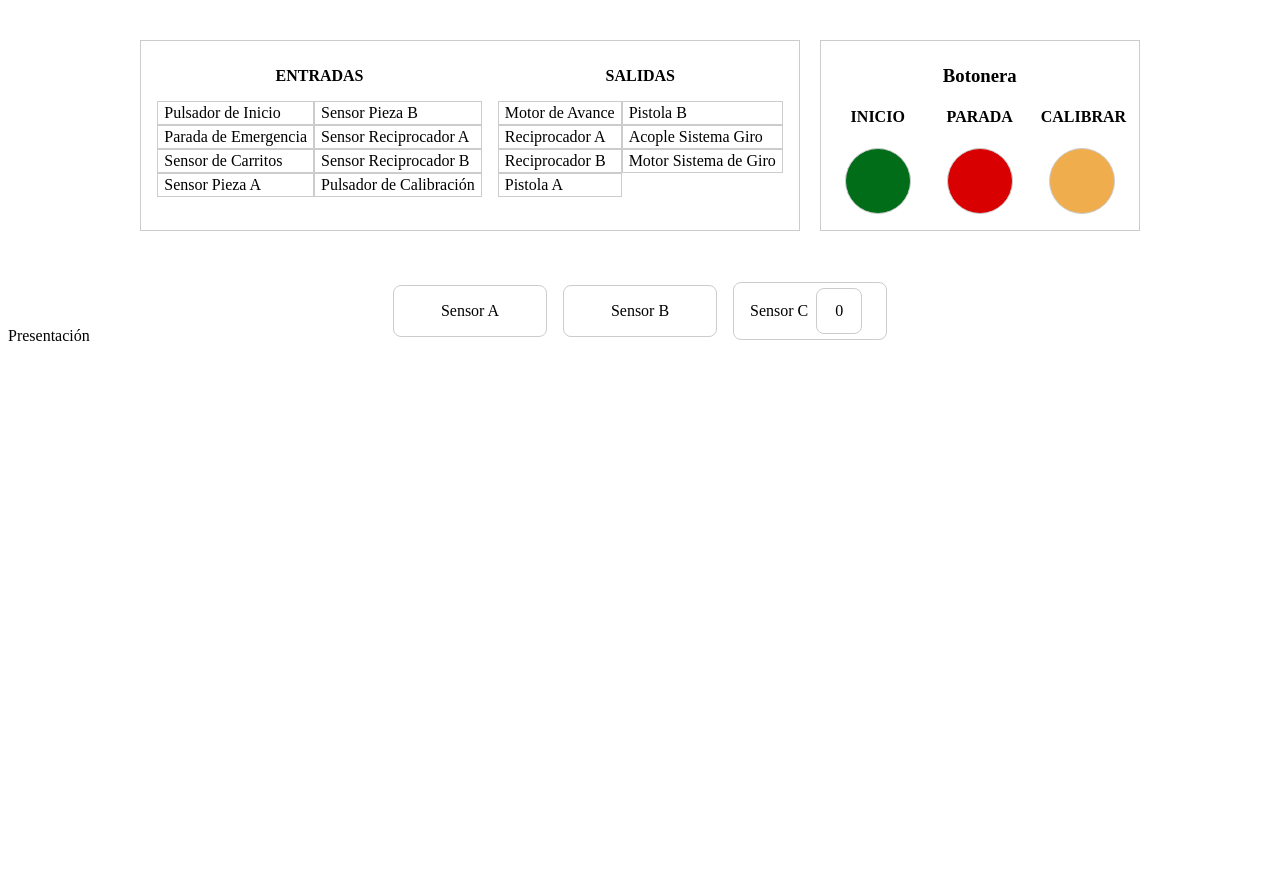
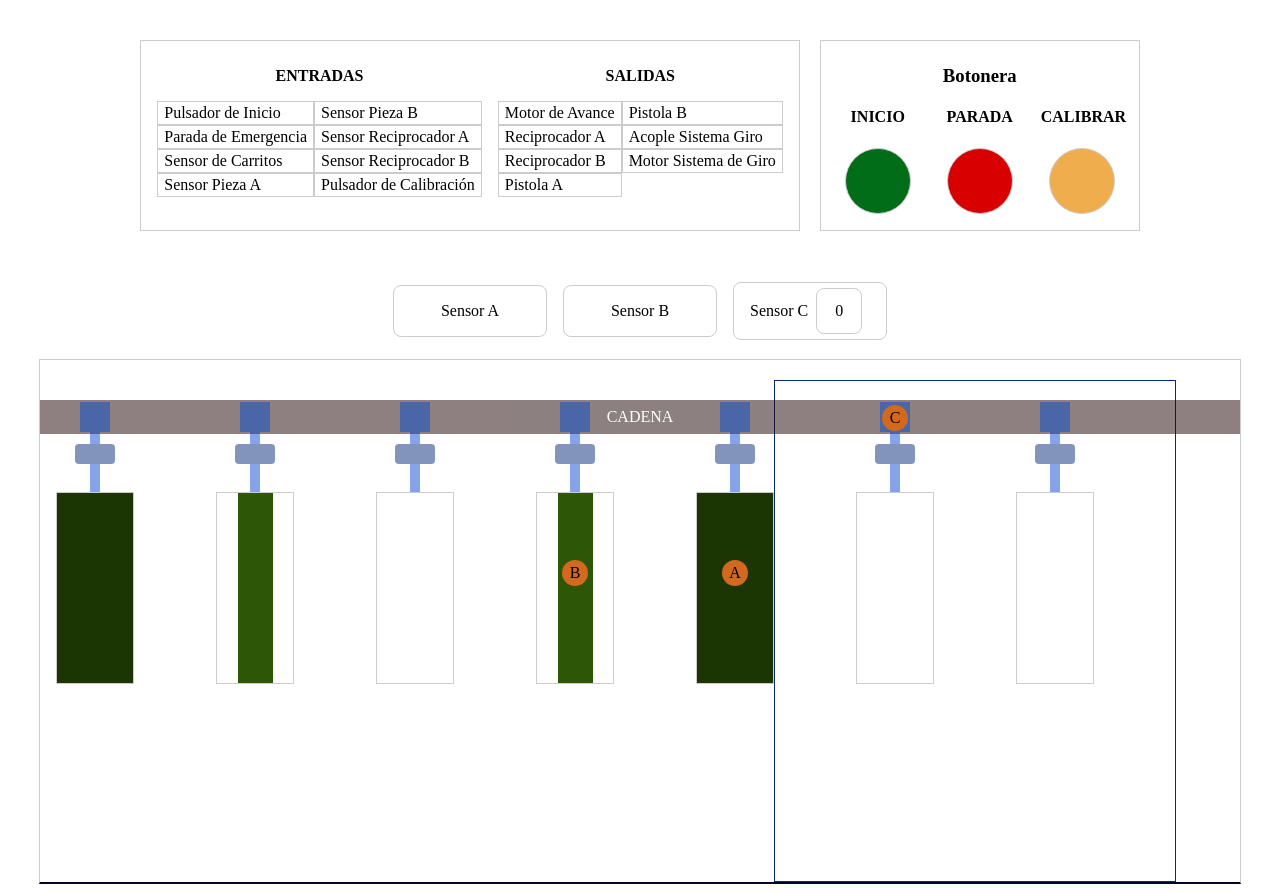
Before and after one commit to andriy-koz/saep-demo, a JavaScript app: page / in a window 1280 px wide. Before the commit the page ends 800 px from the top, so only its background shows below. Built offline with nearby package versions, Linux system fonts and the light colour scheme; the HTML template or start-up script is replaced by a standard one.

Commit message:
avanzando layout

```diff
--- a/src/components/Botonera.css
+++ b/src/components/Botonera.css
@@ -32,10 +32,12 @@
 
 .botonera-boton div:hover {
   cursor: pointer;
+  filter: brightness(0.9);
 }
 
 .botonera-boton div:active {
   filter: brightness(0.8);
+  transform: scale(0.95);
 }
 
 .btn-inicio {
--- /dev/null
+++ b/src/components/Percha.js
@@ -0,0 +1,15 @@
+const Percha = ({ pieza }) => {
+  return (
+    <div className='percha'>
+      <div className='carro'></div>
+      <div className='varilla'>
+        <div className='giro'></div>
+      </div>
+      <div className='pieza'>
+        <div className={pieza}></div>
+      </div>
+    </div>
+  );
+};
+
+export default Percha;
--- /dev/null
+++ b/src/components/Presentacion.css
@@ -0,0 +1,122 @@
+/* 1px = 5mm */
+
+.presentacion {
+  position: relative;
+  border: 1px solid #ccc;
+  margin-top: 32px;
+  width: 1200px;
+  margin: 32px auto 0px;
+  overflow-x: hidden;
+  border-bottom: 2px solid rgb(7, 2, 45);
+}
+
+.cadena {
+  position: absolute;
+  top: 40px;
+  background-color: #1e0303;
+  width: 100%;
+  text-align: center;
+  color: #fff;
+  padding-top: 8px;
+  padding-bottom: 8px;
+  opacity: 0.5;
+}
+
+.cabina {
+  border: 1px solid #072c7b;
+  width: 400px;
+  height: 500px;
+  margin-right: 64px;
+  margin-left: auto;
+  margin-top: 20px;
+}
+
+.perchas {
+  position: absolute;
+  top: 40px;
+  display: flex;
+  gap: 80px;
+  transform: translateX(-465px);
+}
+
+.percha {
+  width: 80px;
+  height: 300px;
+}
+
+.carro {
+  width: 30px;
+  height: 30px;
+  margin: 2px auto 0px;
+  background-color: #0b4ad2;
+  opacity: 0.5;
+}
+
+.varilla {
+  position: relative;
+  background-color: #0b4ad2;
+  width: 10px;
+  height: 60px;
+  margin: 0 auto;
+  opacity: 0.5;
+}
+
+.giro {
+  position: absolute;
+  background-color: #072c7b;
+  width: 40px;
+  height: 20px;
+  top: 12px;
+  left: -15px;
+  border-radius: 4px;
+}
+
+.pieza {
+  border: 1px solid #ccc;
+  height: 190px;
+  width: 76px;
+  margin: 0 auto;
+}
+
+.tacho {
+  background-color: rgb(28, 54, 3);
+  width: 76px;
+  height: 190px;
+}
+
+.fondo {
+  background-color: rgb(45, 87, 6);
+  width: 35px;
+  height: 190px;
+  margin: 0 auto;
+}
+
+.vacio {
+}
+
+[class^='pr-sensor'] {
+  position: absolute;
+  width: 26px;
+  height: 26px;
+  border-radius: 50%;
+  background-color: chocolate;
+  z-index: 2;
+  display: flex;
+  justify-content: center;
+  align-items: center;
+}
+
+.pr-sensor-a {
+  top: 200px;
+  left: 682px;
+}
+
+.pr-sensor-b {
+  top: 200px;
+  left: 522px;
+}
+
+.pr-sensor-c {
+  top: 45px;
+  left: 842px;
+}
--- a/src/components/Presentacion.js
+++ b/src/components/Presentacion.js
@@ -1,5 +1,30 @@
+import Percha from './Percha';
+
 const Presentacion = () => {
-  return <div>Presentación</div>;
+  return (
+    <div className='presentacion'>
+      <div className='pr-sensor-a'>A</div>
+      <div className='pr-sensor-b'>B</div>
+      <div className='pr-sensor-c'>C</div>
+      <div className='cadena'>CADENA</div>
+      <div className='cabina'>
+        <div className='lanza'></div>
+        <div className='pistola'></div>
+      </div>
+      <div className='perchas'>
+        <Percha pieza='vacio' />
+        <Percha pieza='vacio' />
+        <Percha pieza='vacio' />
+        <Percha pieza='tacho' />
+        <Percha pieza='fondo' />
+        <Percha pieza='vacio' />
+        <Percha pieza='fondo' />
+        <Percha pieza='tacho' />
+        <Percha pieza='vacio' />
+        <Percha pieza='vacio' />
+      </div>
+    </div>
+  );
 };
 
 export default Presentacion;
--- a/src/index.css
+++ b/src/index.css
@@ -1,6 +1,7 @@
 @import url('./components/EntradasYSalidas.css');
 @import url('./components/Botonera.css');
 @import url('./components/DetallesSensores.css');
+@import url('./components/Presentacion.css');
 
 *, *:: before, *:: after {
   margin: 0;
```
